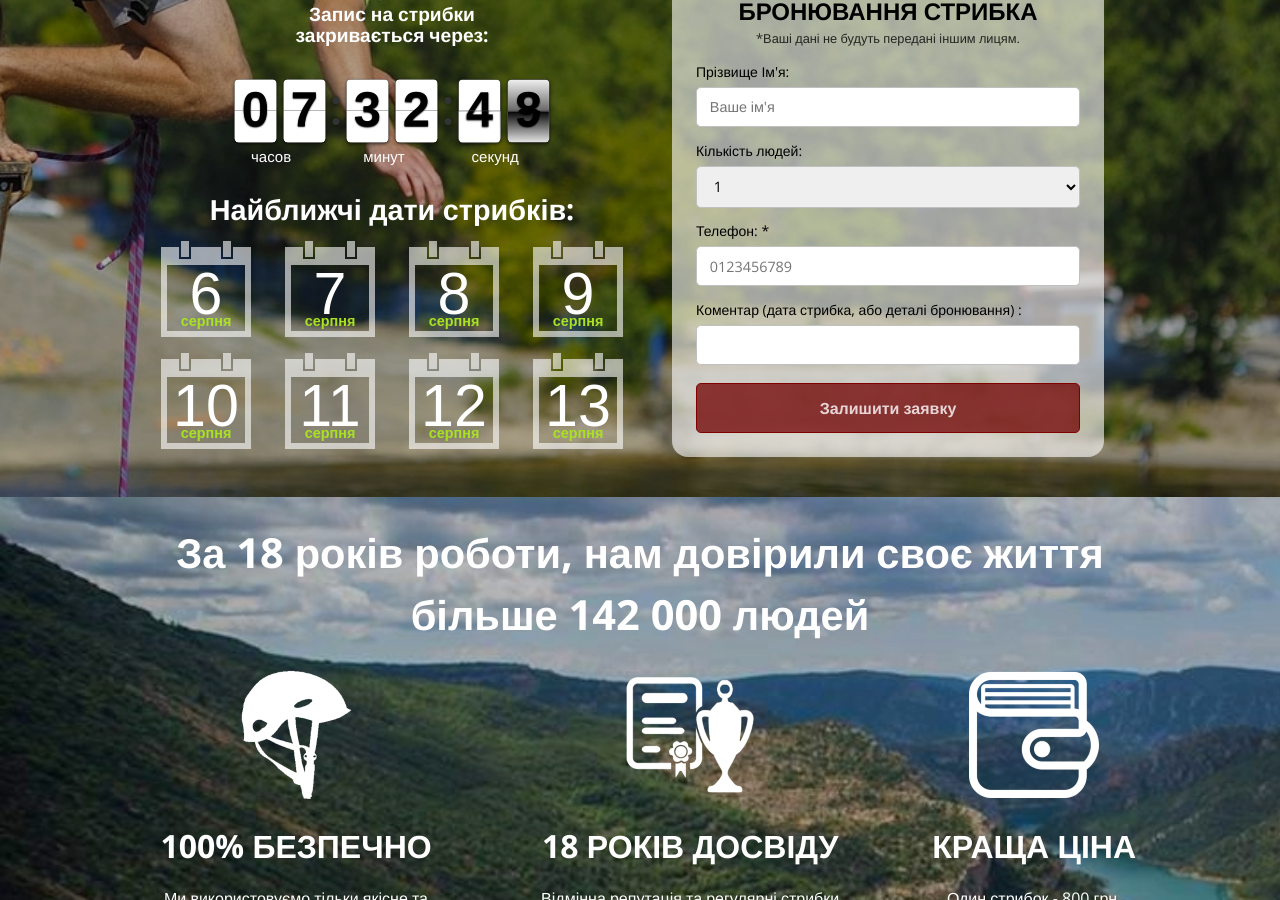
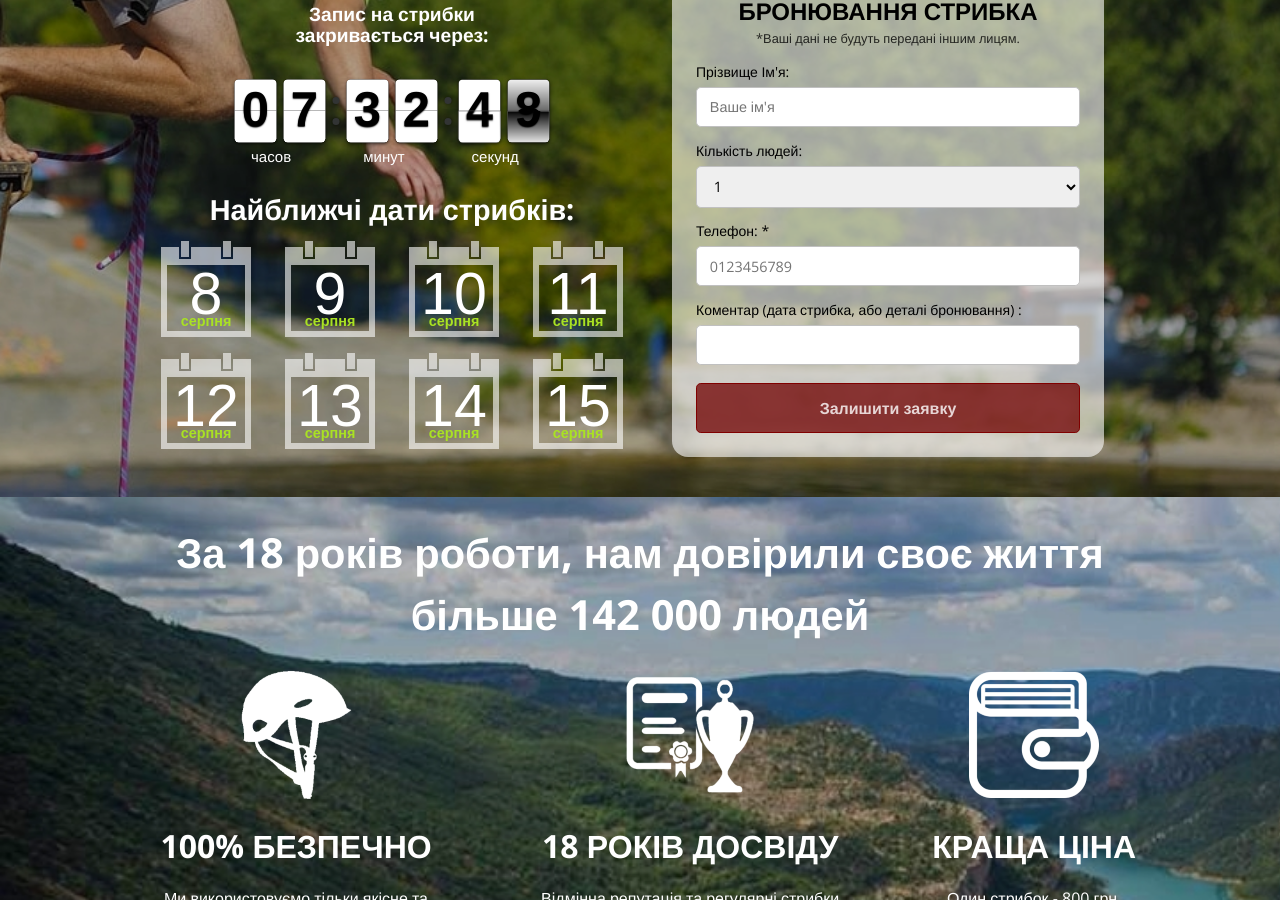
Before and after one commit to Andreyfilko/go-jump, a Jekyll site: the page built from index.md, in a window 1280 px wide and 900 px high, scrolled down 499 px. Built offline with Jekyll 4.4.1, drawn with Linux system fonts in a browser that asks for light colours; some web fonts are replaced; some of the changed text lies outside the part shown.

Commit message:
Update _config.yml

```diff
--- a/_config.yml
+++ b/_config.yml
@@ -35,11 +35,11 @@ google_analytics:
 theme: jekyll-theme-cayman
 
 dates:
-  - 2026-08-06
-  - 2026-08-07
   - 2026-08-08
   - 2026-08-09
   - 2026-08-10
   - 2026-08-11
   - 2026-08-12
   - 2026-08-13
+  - 2026-08-14
+  - 2026-08-15
```
